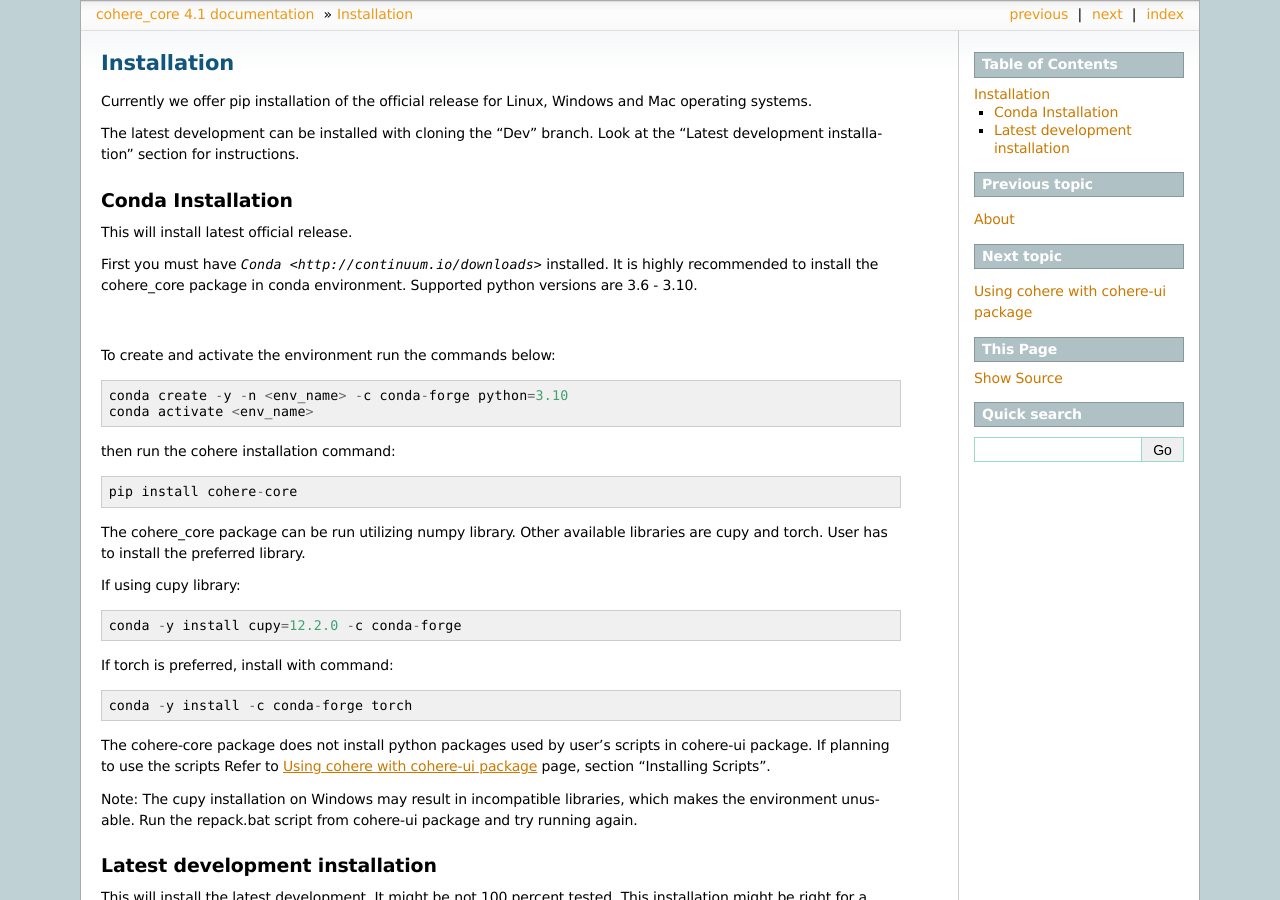
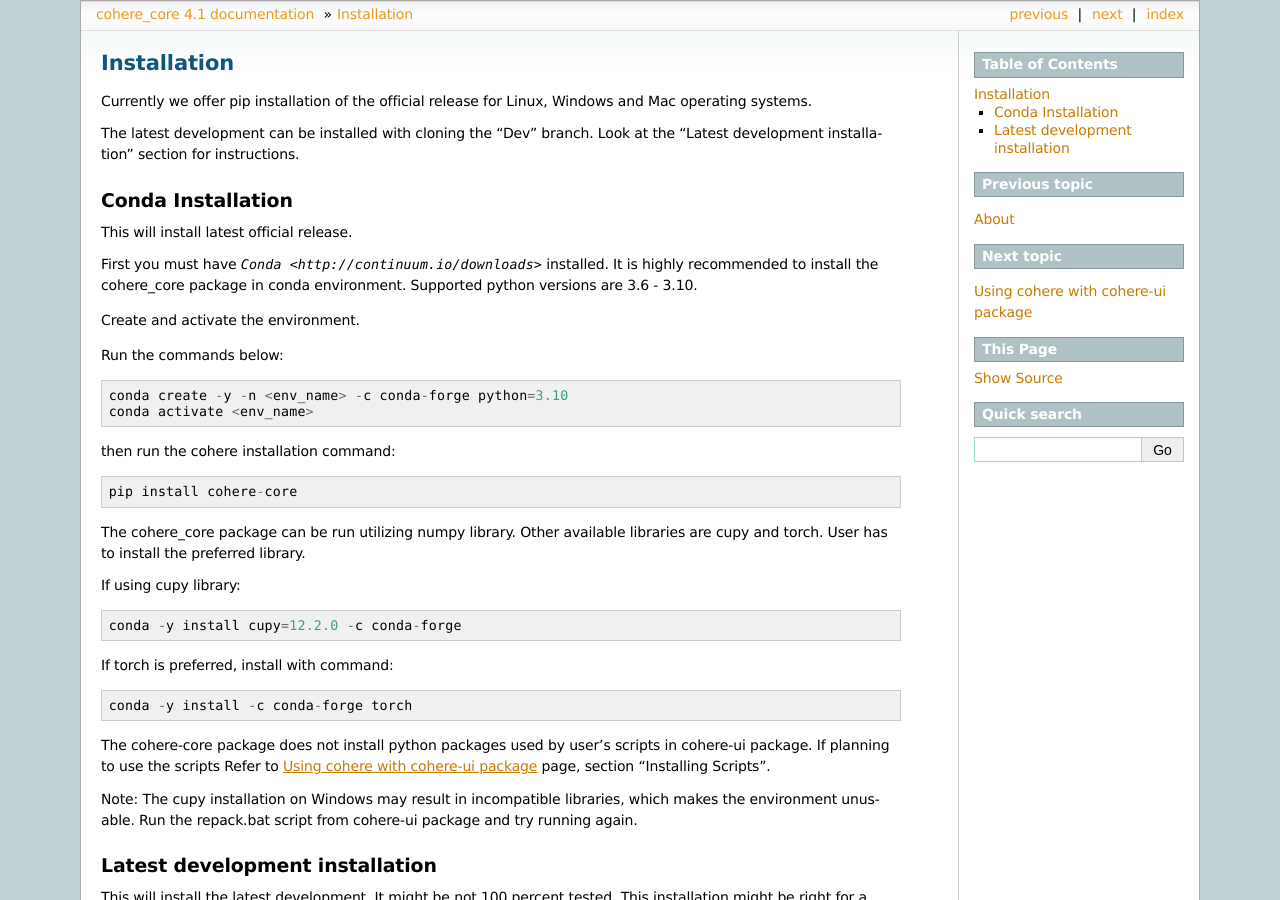
Before and after one commit to AdvancedPhotonSource/cohere, a Sphinx documentation site: the page built from docs/source/installation.rst, in a window 1280 px wide and 900 px high. Built offline with Sphinx 7.4.7, drawn with Linux system fonts in a browser that asks for light colours.

Commit message:
modified doc

```diff
--- a/docs/source/installation.rst
+++ b/docs/source/installation.rst
@@ -12,8 +12,8 @@ This will install latest official release.
 First you must have `Conda <http://continuum.io/downloads>` installed.
 It is highly recommended to install the cohere_core package in conda environment. Supported python versions are 3.6 - 3.10.
 
-|
-To create and activate the environment run the commands below::
+| Create and activate the environment.
+Run the commands below::
 
     conda create -y -n <env_name> -c conda-forge python=3.10
     conda activate <env_name>
```
